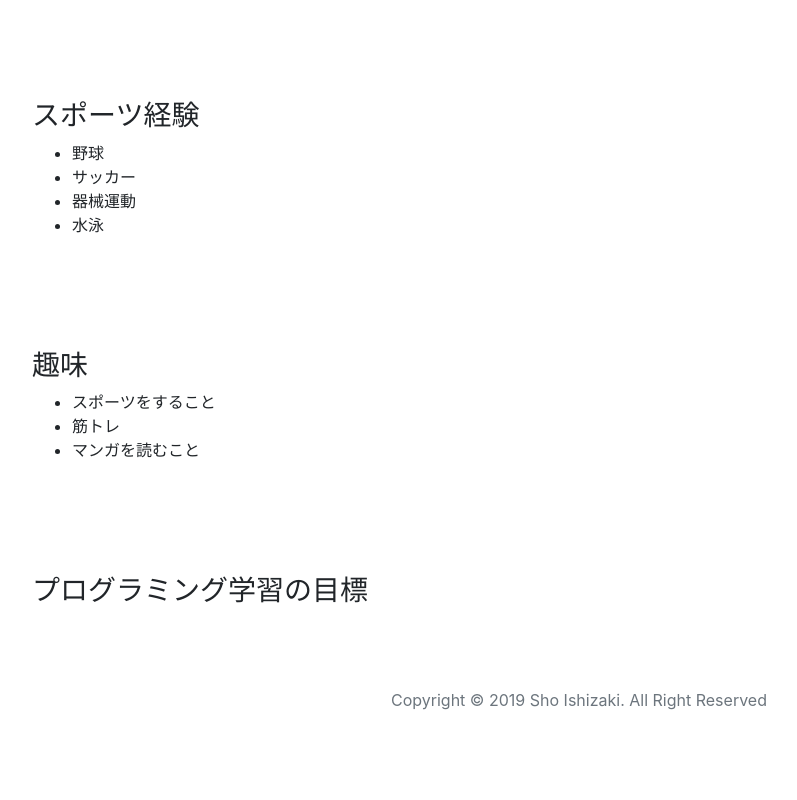
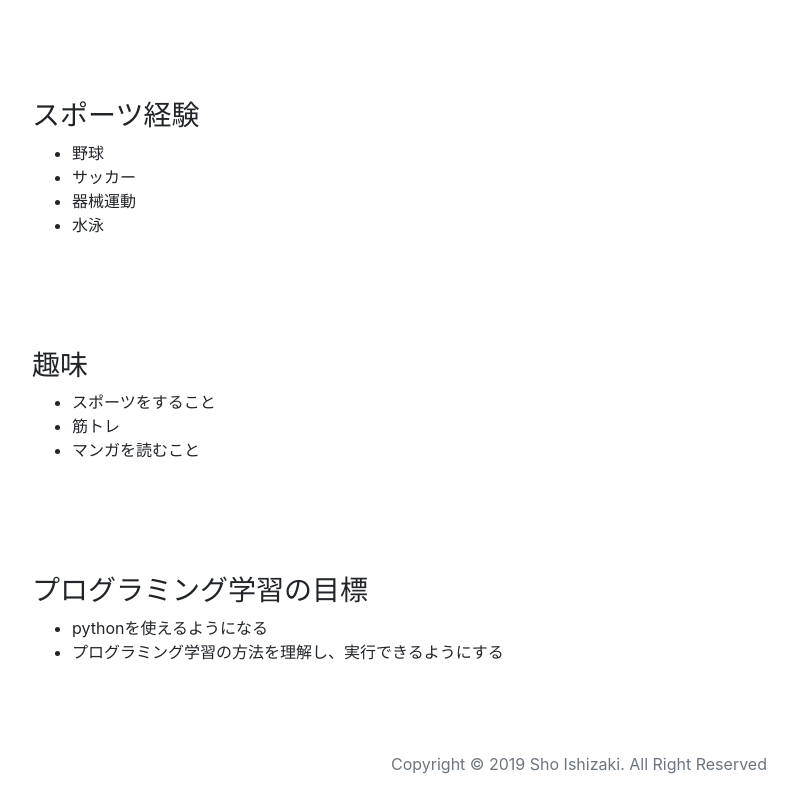
Before and after one commit to shoishizaki/introductionpage, a plain HTML site: page index.html in a window 1280 px wide. Shown: the part 904-1704 px from the top of the page, without its empty margins (61-858 px from the left). Before the commit the page ends 1640 px from the top, so only its background shows below. Drawn offline with nearby package versions, Linux system fonts and the light colour scheme.

Commit message:
Write contents in “プログラミング学習の目標”

```diff
--- a/index.html
+++ b/index.html
@@ -93,6 +93,10 @@
         <div class="container">
           <div>
             <h3>プログラミング学習の目標</h3>
+            <ul>
+              <li>pythonを使えるようになる</li>
+              <li>プログラミング学習の方法を理解し、実行できるようにする</li>
+            </ul>
           </div>
         </div>
       </section>
```
